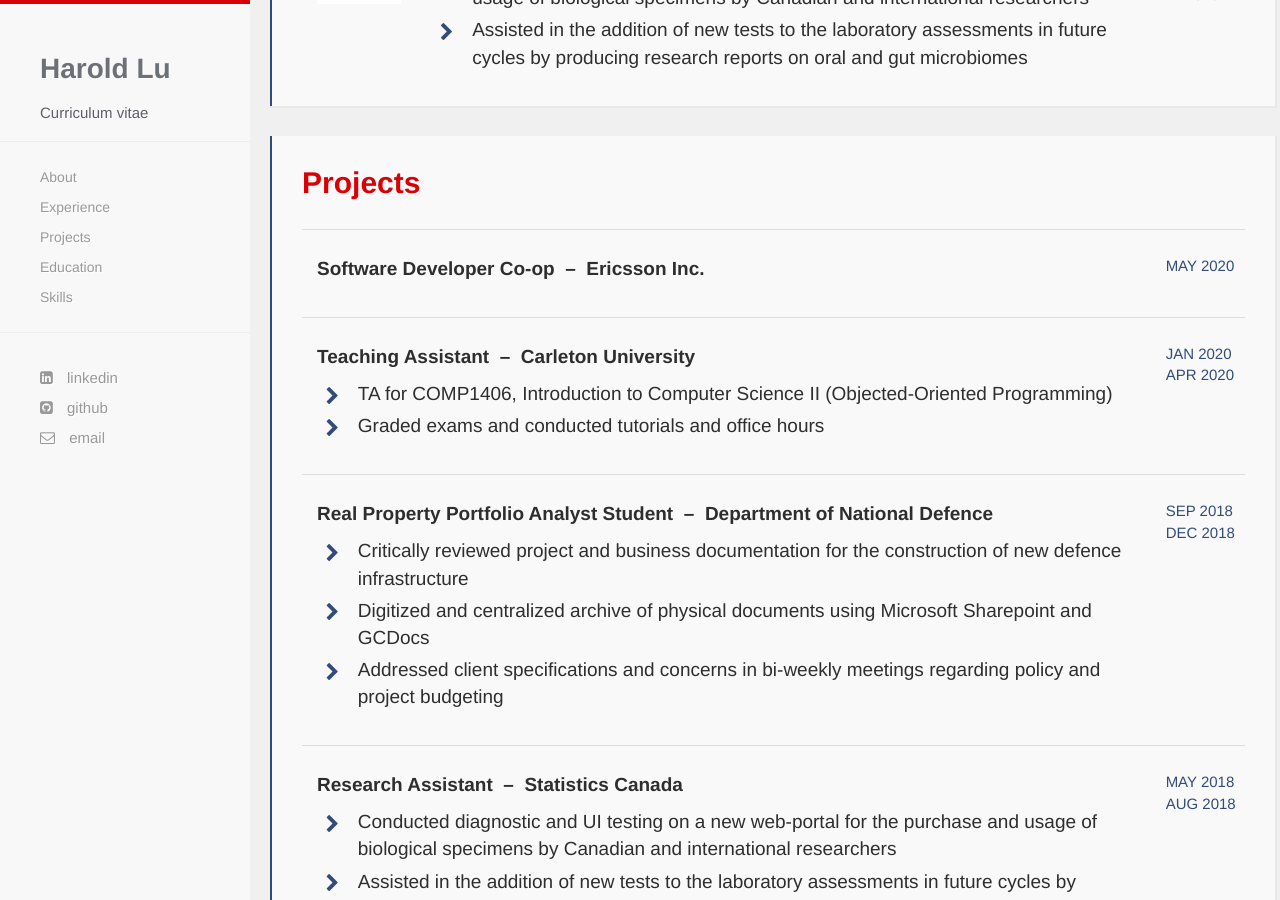
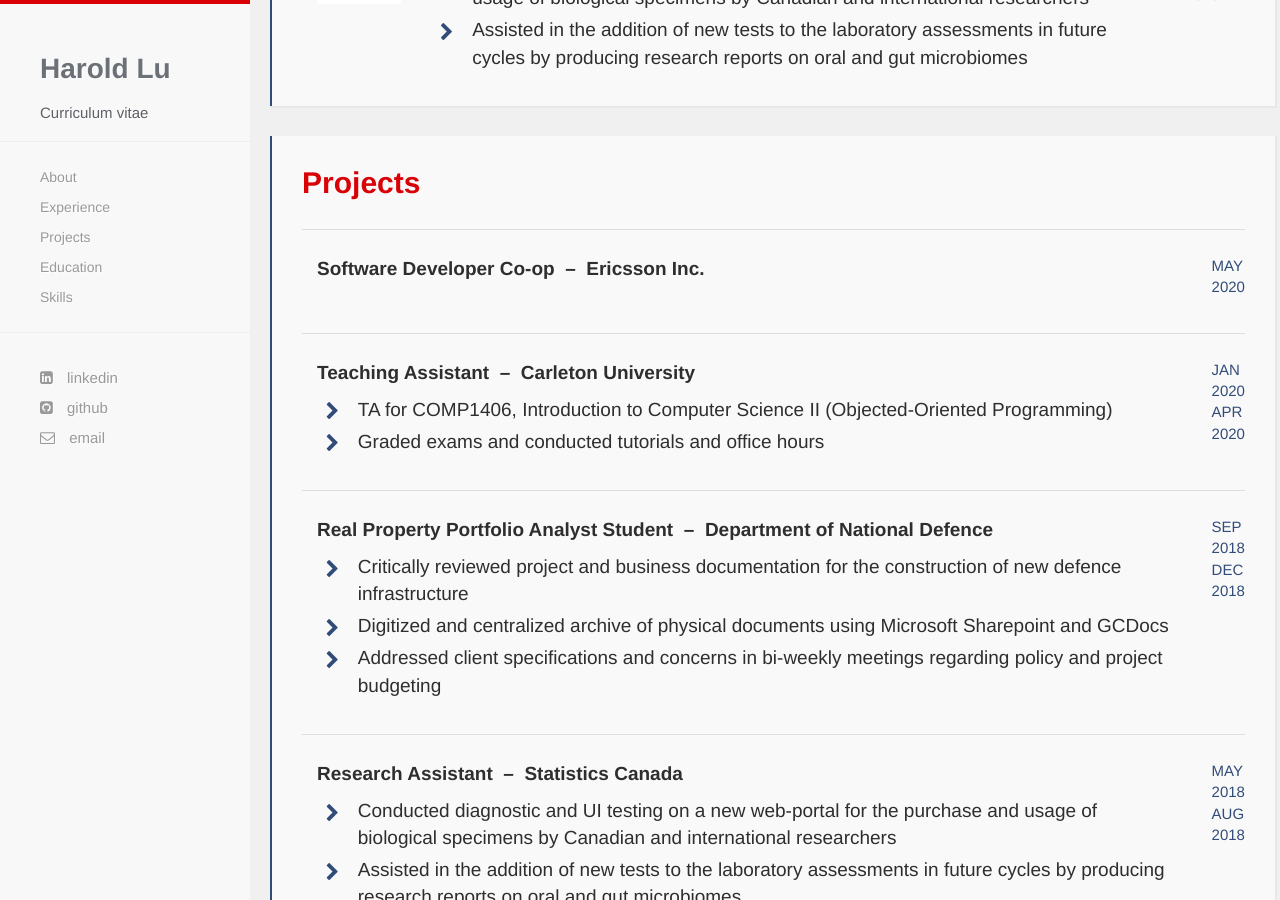
Before and after one commit to harold-lu/harold-lu.github.io, a Jekyll site: the page built from index.html, in a window 1280 px wide and 900 px high, scrolled down 1801 px. Built offline with Jekyll 4.4.1, drawn with Linux system fonts in a browser that asks for light colours; nearby versions of some CDN libraries; some web fonts are replaced.

Commit message:
table update

```diff
--- a/index.html
+++ b/index.html
@@ -98,7 +98,7 @@
       <table class="table table-condensed" style="width:100%">
         <tbody>
           <tr>
-            <td style="width:90%;padding:25px 15px 25px 15px">
+            <td style="width:95%;padding:25px 15px 25px 15px">
               <p style="color:#2e2e2e;font-size:19px;font-weight:600">Software Developer Co-op &nbsp;&ndash;&nbsp; Ericsson Inc.</p>
 <!--			  <ul  class="fa-ul" style="font-size:19px;font-weight:450;color:#2e2e2e;padding:0px">
 				<li style="padding-bottom:5px"><span class="fa-li"><i class="fa fa-chevron-right" style="padding-right:10px;color:#324C79"></i></span> </li>
@@ -111,7 +111,7 @@
 			</td>
           </tr>
           <tr>
-            <td style="width:90%;padding:25px 15px 25px 15px">
+            <td style="width:95%;padding:25px 15px 25px 15px">
               <p style="color:#2e2e2e;font-size:19px;font-weight:600">Teaching Assistant &nbsp;&ndash;&nbsp; Carleton University</p>
 			  <ul  class="fa-ul" style="font-size:19px;font-weight:450;color:#2e2e2e;padding:0px">
 				<li style="padding-bottom:5px"><span class="fa-li"><i class="fa fa-chevron-right" style="padding-right:10px;color:#324C79"></i></span> TA for COMP1406, Introduction to Computer Science II (Objected-Oriented Programming)</li>
@@ -123,7 +123,7 @@
 			</td>
           </tr>
           <tr>
-            <td style="width:90%;padding:25px 15px 25px 15px">
+            <td style="width:95%;padding:25px 15px 25px 15px">
               <p style="color:#2e2e2e;font-size:19px;font-weight:600">Real Property Portfolio Analyst Student &nbsp;&ndash;&nbsp; Department of National Defence</p>
 			  <ul  class="fa-ul" style="font-size:19px;font-weight:450;color:#2e2e2e;padding:0px">
 				<li style="padding-bottom:5px"><span class="fa-li"><i class="fa fa-chevron-right" style="padding-right:10px;color:#324C79"></i></span> Critically reviewed project and business documentation for the construction of new defence infrastructure</li>
@@ -136,7 +136,7 @@
 			</td>
           </tr>
 		  <tr>
-            <td style="width:90%;padding:25px 15px 25px 15px">
+            <td style="width:95%;padding:25px 15px 25px 15px">
               <p style="color:#2e2e2e;font-size:19px;font-weight:600">Research Assistant &nbsp;&ndash;&nbsp; Statistics Canada</p>
 			  <ul  class="fa-ul" style="font-size:19px;font-weight:450;color:#2e2e2e;padding:0px">
 				<li style="padding-bottom:5px"><span class="fa-li"><i class="fa fa-chevron-right" style="padding-right:10px;color:#324C79"></i></span> Conducted diagnostic and UI testing on a new web-portal for the purchase and usage of biological specimens by Canadian and international researchers</li>
```
